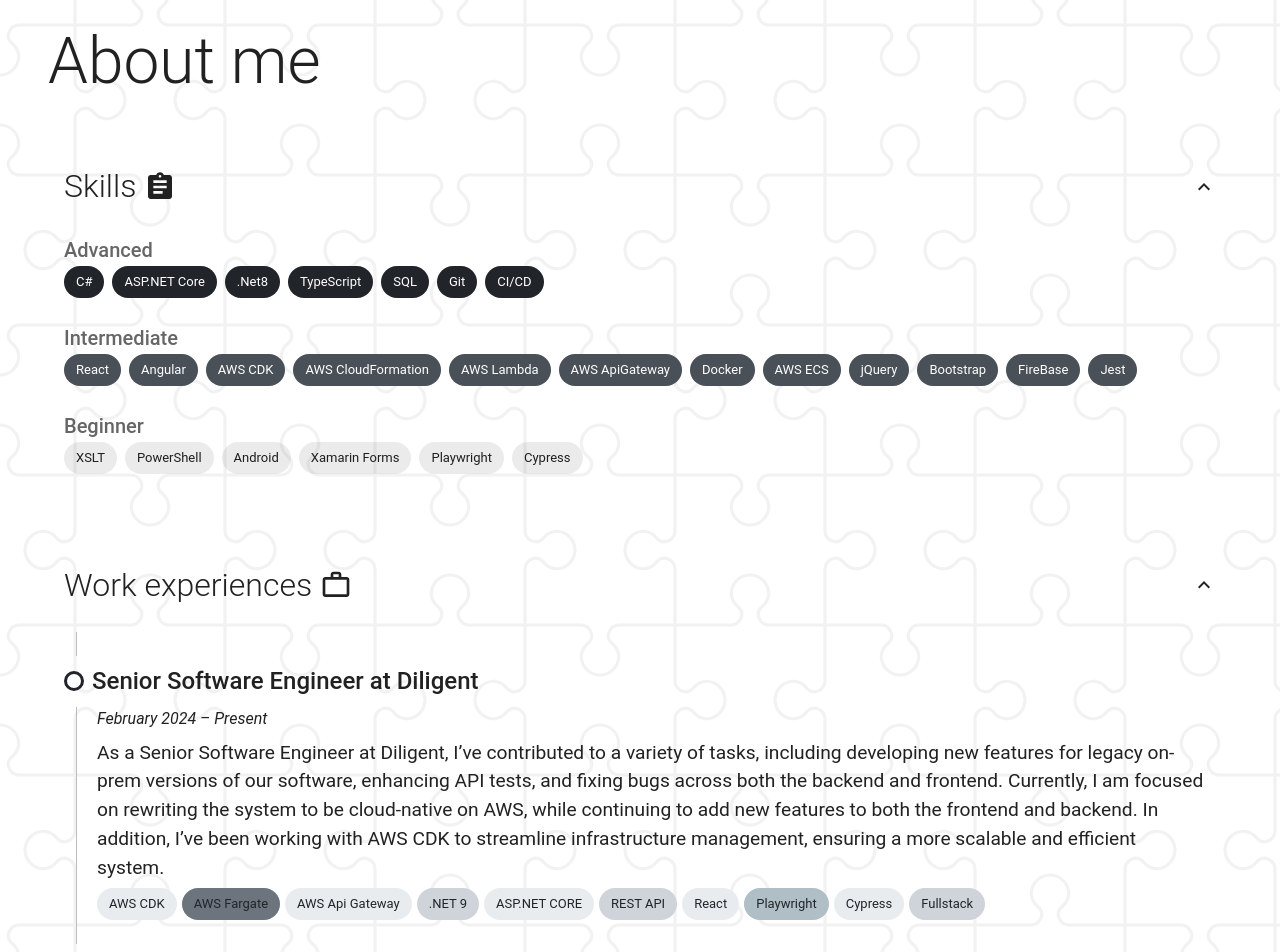
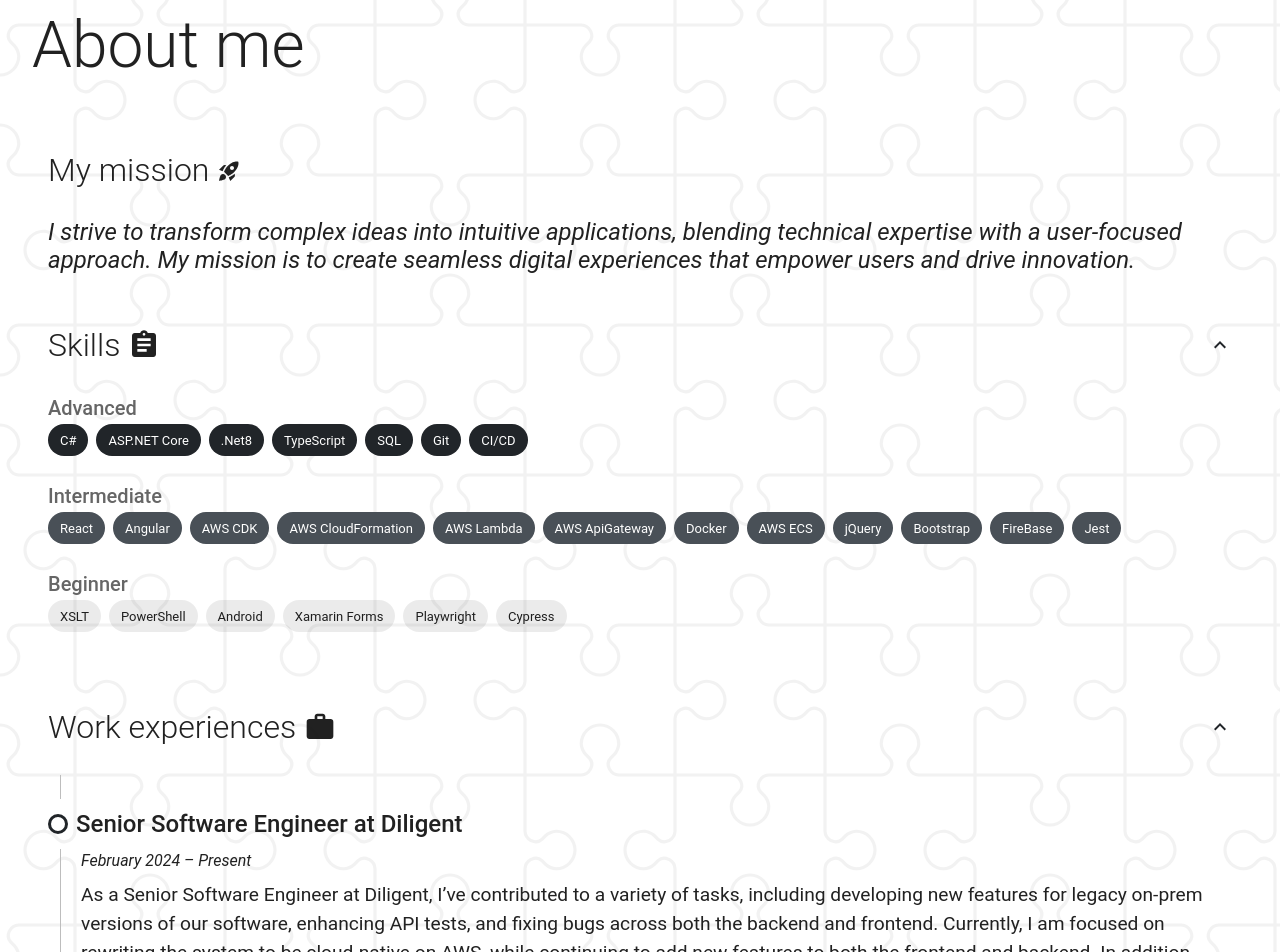
Before and after one commit to balazs9510/portfolio, a React (Vite) app in the folder client/: page /portfolio/about in a window 1280 px wide. Shown: the part 200-1152 px from the top of the page. Built offline with nearby package versions, Linux system fonts and the light colour scheme.

Commit message:
Added missions + hide tags

```diff
--- a/client/src/components/About/About.tsx
+++ b/client/src/components/About/About.tsx
@@ -1,4 +1,4 @@
-import { Typography } from "@mui/material";
+import { Box, Typography } from "@mui/material";
 import AboutSection from "./AboutSection";
 import { useTranslation } from "react-i18next";
 import workExperiences, {
@@ -9,16 +9,29 @@
 import Skills from "./Skills";
 import AboutSectionStepper from "./AboutSectionStepper";
 import skills from "./sections/skill";
-
+import RocketLaunchIcon from "@mui/icons-material/RocketLaunch";
 const About = () => {
   const { t } = useTranslation();
 
   return (
-    <>
+    <Box>
       <Typography variant="h1" mb={6}>
-        About me
+        {t("about.title")}
       </Typography>
 
+      <AboutSection
+        key="mission"
+        title={t("about.mission.title")}
+        icon={<RocketLaunchIcon />}
+        expanded={true}
+      >
+        <Typography
+          variant="h3"
+          sx={{ fontSize: "1.5rem", fontStyle: "italic" }}
+        >
+          {t("about.mission.description")}
+        </Typography>
+      </AboutSection>
       <AboutSection {...skills(t)}>
         <Skills />
       </AboutSection>
@@ -31,7 +44,7 @@
       <AboutSection {...certifications(t)}>
         <AboutSectionStepper {...certificationsSteps(t)} />
       </AboutSection>
-    </>
+    </Box>
   );
 };
 
--- a/client/src/components/About/AboutSection.tsx
+++ b/client/src/components/About/AboutSection.tsx
@@ -12,13 +12,20 @@
   title: string;
   icon?: JSX.Element;
   children?: JSX.Element;
+  expanded?: boolean;
 };
 
-const AboutSection = ({ title, icon, children }: AboutSectionProps) => {
+const AboutSection = ({
+  title,
+  icon,
+  children,
+  expanded,
+}: AboutSectionProps) => {
   return (
     <>
       <Accordion
         defaultExpanded
+        expanded={expanded}
         sx={{
           "&.MuiPaper-root": {
             background: "unset",
@@ -26,7 +33,9 @@
           },
         }}
       >
-        <AccordionSummary expandIcon={<ExpandMoreIcon color="primary" />}>
+        <AccordionSummary
+          expandIcon={expanded ? undefined : <ExpandMoreIcon color="primary" />}
+        >
           <Stack direction="row" alignItems="center">
             <Typography variant="h2" fontSize="2rem" pr={1}>
               {title}
--- a/client/src/components/About/AboutSectionStepper.tsx
+++ b/client/src/components/About/AboutSectionStepper.tsx
@@ -1,6 +1,5 @@
 import {
   Box,
-  Chip,
   Step,
   StepContent,
   StepLabel,
@@ -10,7 +9,6 @@
 } from "@mui/material";
 import FadeIn from "../FadeIn";
 import { Trans } from "react-i18next";
-import { getRandomColor } from "../../config/theme/colors";
 
 const EmptyDot = styled(Box)(({ theme }) => ({
   width: 20,
@@ -26,16 +24,16 @@
   marginBottom: ".5rem",
 });
 
-const StyledChip = styled(Chip)(({ theme: { palette } }) => ({
-  marginTop: 5,
-  marginRight: 5,
-  backgroundColor: getRandomColor(),
-  color: palette.primary.main,
-  "&:hover": {
-    backgroundColor: palette.primary.dark,
-    color: "white",
-  },
-}));
+// const StyledChip = styled(Chip)(({ theme: { palette } }) => ({
+//   marginTop: 5,
+//   marginRight: 5,
+//   backgroundColor: getRandomColor(),
+//   color: palette.primary.main,
+//   "&:hover": {
+//     backgroundColor: palette.primary.dark,
+//     color: "white",
+//   },
+// }));
 
 type AboutSectionStep = {
   title: string;
@@ -52,7 +50,7 @@
   return (
     <Stepper orientation="vertical" nonLinear sx={{ mb: 6 }}>
       {steps.map((step, index) => (
-        <FadeIn delay={index * 0.15}>
+        <FadeIn delay={index * 0.15} key={index}>
           <Step active key={step.title}>
             <StepLabel icon={<EmptyDot />}>{step.title}</StepLabel>
             <StepContent>
@@ -69,7 +67,7 @@
                   }}
                 />
               </Typography>
-              {step.tags && step.tags.map((t) => <StyledChip label={t} />)}
+              {/* {step.tags && step.tags.map((t) => <StyledChip label={t} />)} */}
             </StepContent>
           </Step>
         </FadeIn>
--- a/client/src/components/About/sections/workExperiences.tsx
+++ b/client/src/components/About/sections/workExperiences.tsx
@@ -1,11 +1,11 @@
 import { AboutSectionProps } from "../AboutSection";
-import WorkOutlineIcon from "@mui/icons-material/WorkOutline";
 import { AboutSectionStepperProps } from "../AboutSectionStepper";
+import WorkIcon from "@mui/icons-material/Work";
 
 const workExperiences = (t: (key: string) => string): AboutSectionProps => {
   return {
     title: t("about.experiences.title"),
-    icon: <WorkOutlineIcon sx={{ fontSize: "2rem" }} />,
+    icon: <WorkIcon sx={{ fontSize: "2rem" }} />,
   };
 };
 
--- a/client/src/components/Layout.tsx
+++ b/client/src/components/Layout.tsx
@@ -9,7 +9,7 @@
   return (
     <Stack height="100%" width="100%">
       <Header />
-      <Stack component="main" flexGrow="1" padding={6}>
+      <Stack component="main" flexGrow="1" padding='2rem'>
         {children}
       </Stack>
       <Footer />
--- a/client/src/config/locales/en.json
+++ b/client/src/config/locales/en.json
@@ -12,6 +12,12 @@
     }
   },
   "about": {
+    "title": "About me",
+    "mission": {
+      "title": "My mission",
+      "description": "I strive to transform complex ideas into intuitive applications, blending technical expertise with a user-focused approach. My mission is to create seamless digital experiences that empower users and drive innovation."
+    },
+
     "experiences": {
       "title": "Work experiences",
       "diligent": {
```
